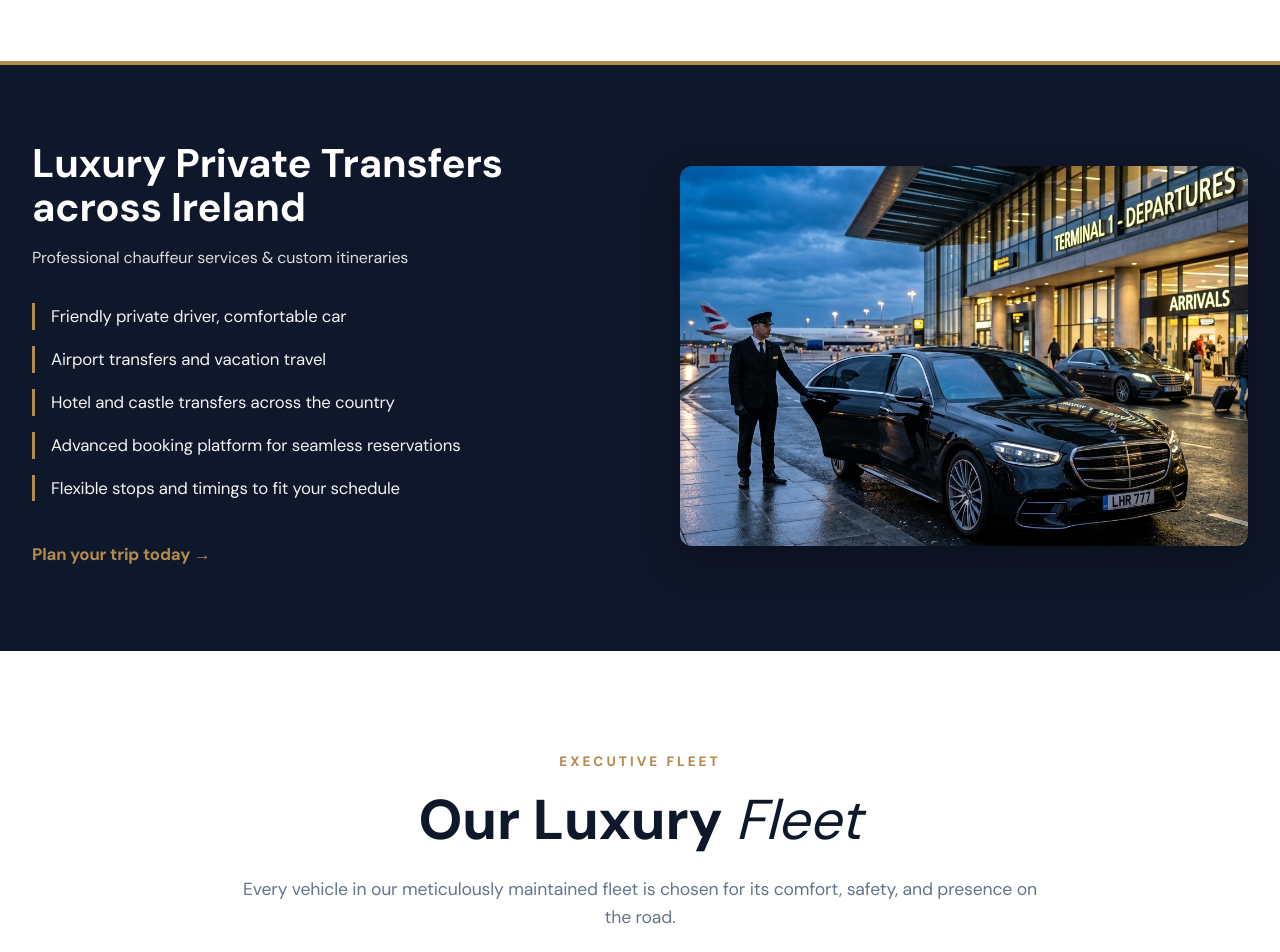
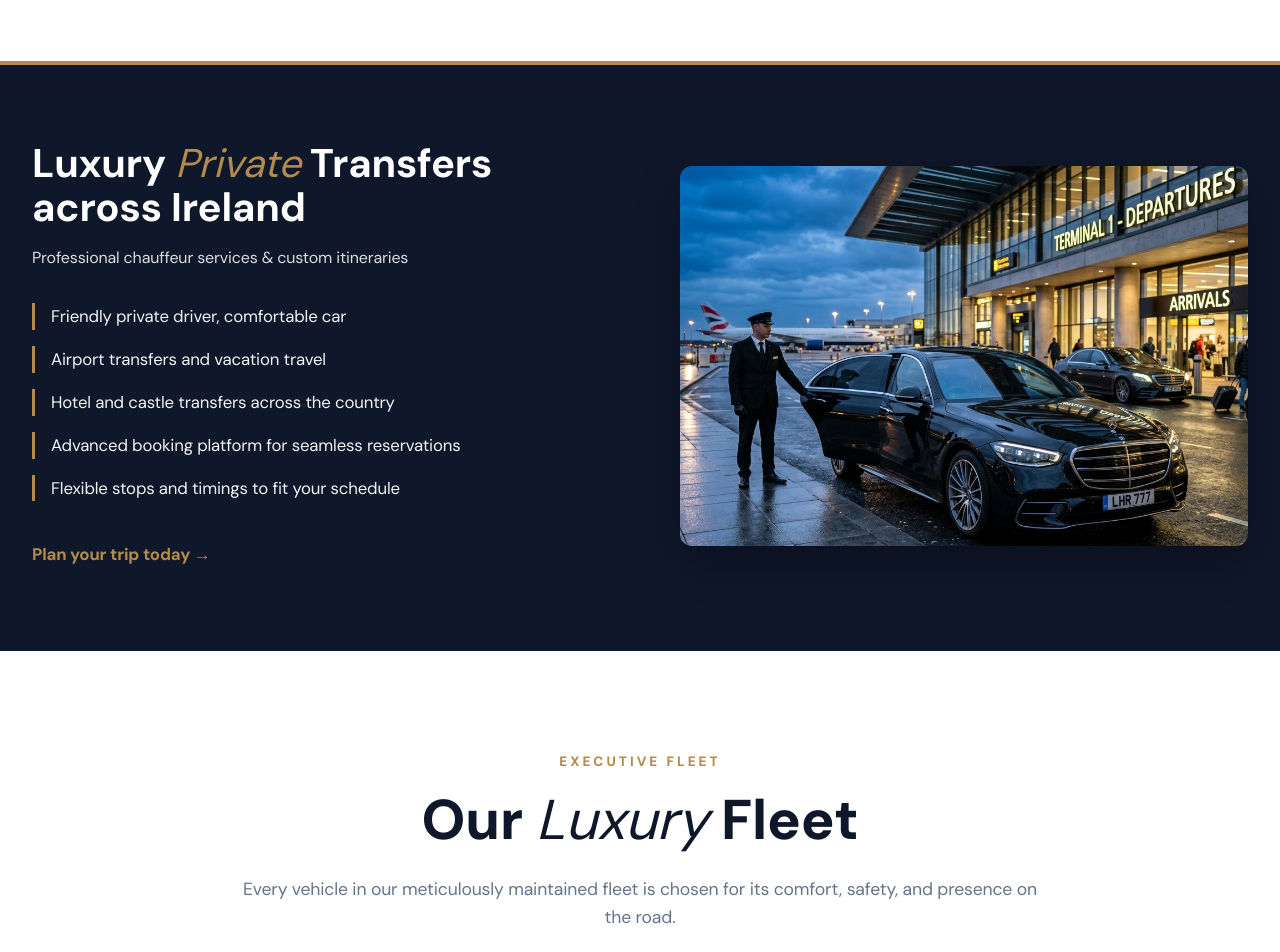
Before and after one commit to maharudrayadav/private-transfer-app, a Next.js app: page / in a window 1280 px wide. Shown: the part 1620-2572 px from the top of the page. Built offline with nearby package versions, Linux system fonts and the light colour scheme; no server answers.

Commit message:
style(typography): refine Fleet and Why Us headings with 'one word good, second italic' pattern

```diff
--- a/app/components/Vehicles.tsx
+++ b/app/components/Vehicles.tsx
@@ -122,8 +122,15 @@ export default function Vehicles({ initialFleet = [] }: VehiclesProps) {
         <div className={styles.headerArea}>
           <p className={styles.eyebrow}>{searchDetails ? 'STEP 2: SELECT VEHICLE' : 'EXECUTIVE FLEET'}</p>
           <h2 className={styles.title}>
-            {searchDetails ? 'Select Your ' : 'Our Luxury '}
-            <span>{searchDetails ? 'Chauffeur' : 'Fleet'}</span>
+            {searchDetails ? (
+              <>
+                Select <span>Your</span> Chauffeur
+              </>
+            ) : (
+              <>
+                Our <span>Luxury</span> Fleet
+              </>
+            )}
           </h2>
           {!searchDetails && (
             <p className={styles.subtitle}>
--- a/app/components/WhyUs.module.css
+++ b/app/components/WhyUs.module.css
@@ -34,6 +34,12 @@
   font-weight: 700;
   margin-bottom: 1rem;
   color: #fff;
+}
+
+.heading span {
+  font-style: italic;
+  font-weight: 400;
+  color: var(--primary);
 }
 
 .sub {
--- a/app/components/WhyUs.tsx
+++ b/app/components/WhyUs.tsx
@@ -10,7 +10,7 @@ export default function WhyUs() {
           {/* Text */}
           <div className={styles.text}>
             <h2 className={styles.heading}>
-              Luxury Private Transfers across Ireland
+              Luxury <span>Private</span> Transfers across Ireland
             </h2>
             <p className={styles.sub}>Professional chauffeur services &amp; custom itineraries</p>
             <ul className={styles.list}>
```
